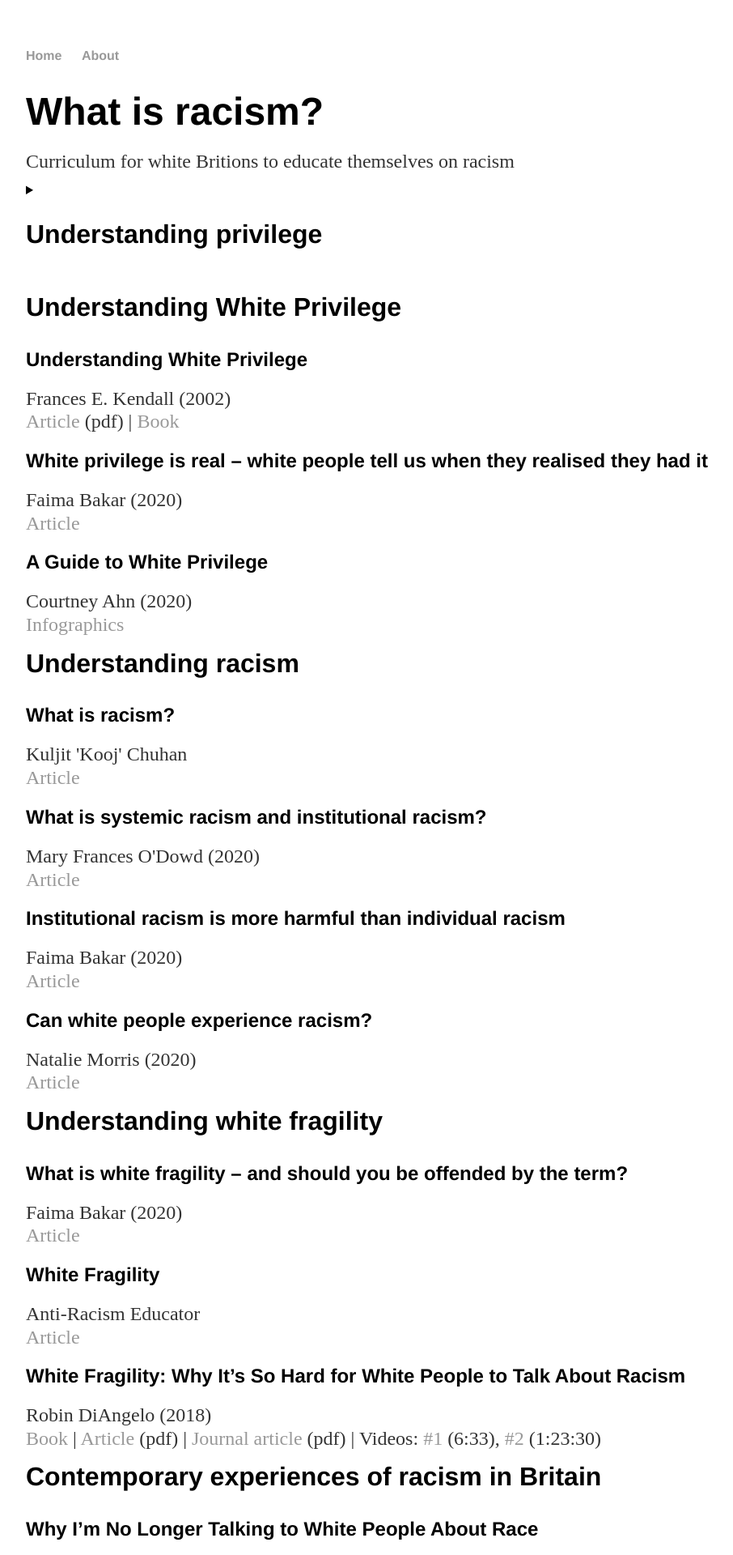
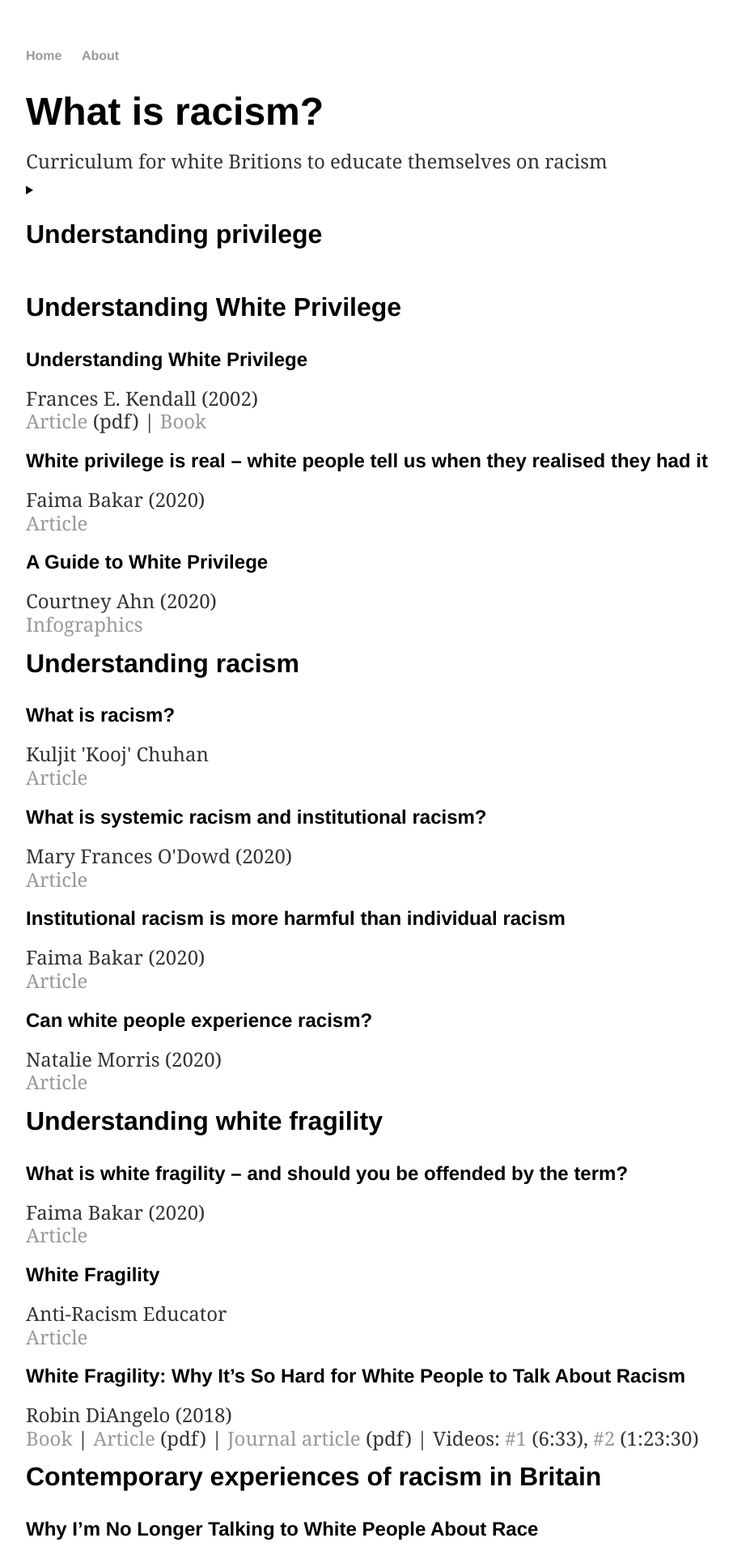
Before and after one commit to whatisracism/whatisracism.github.io, a Jekyll site: the page built from index.html, in a window 1280 px wide. Shown: the top 1920 px of the page at 81% size, without its empty margins (160-1066 px from the left). Built offline with Jekyll 4.4.1, drawn with Linux system fonts in a browser that asks for light colours.

Commit message:
Update main.css

```diff
--- a/css/main.css
+++ b/css/main.css
@@ -38,8 +38,9 @@ h4 {
 }
 p {
     font-size: 1.5em;
+    font-family: 'Georgia', 'serif';
+    color: #333;
     line-height: 0.2em;
-    color: #333;
 }
 footer {
     border-top: 1px solid #d5d5d5;
```
